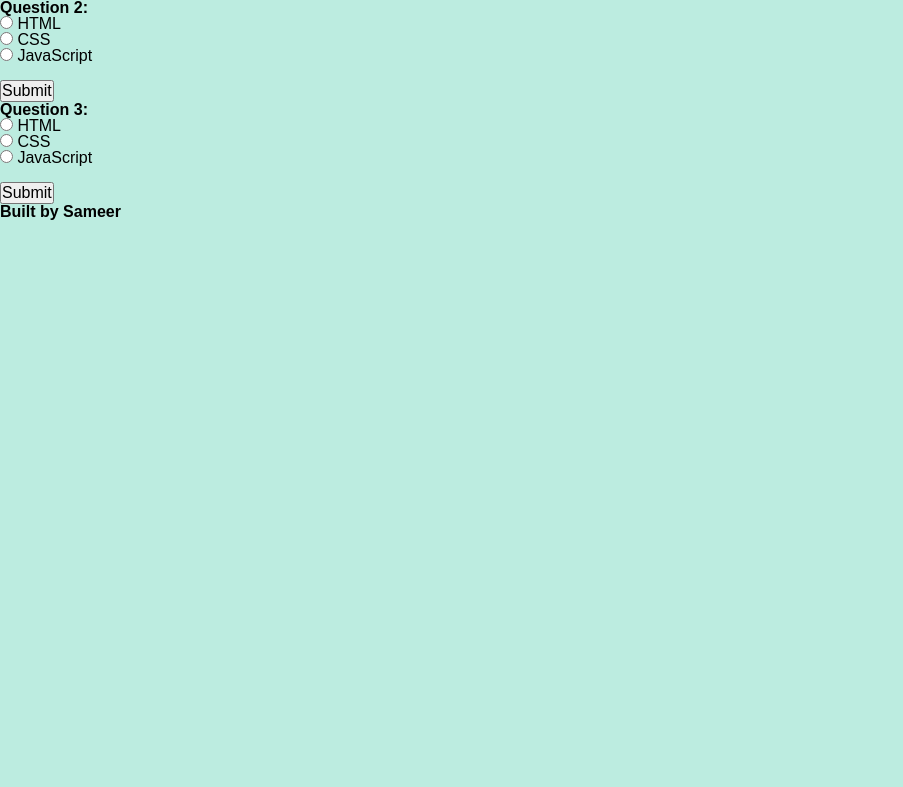
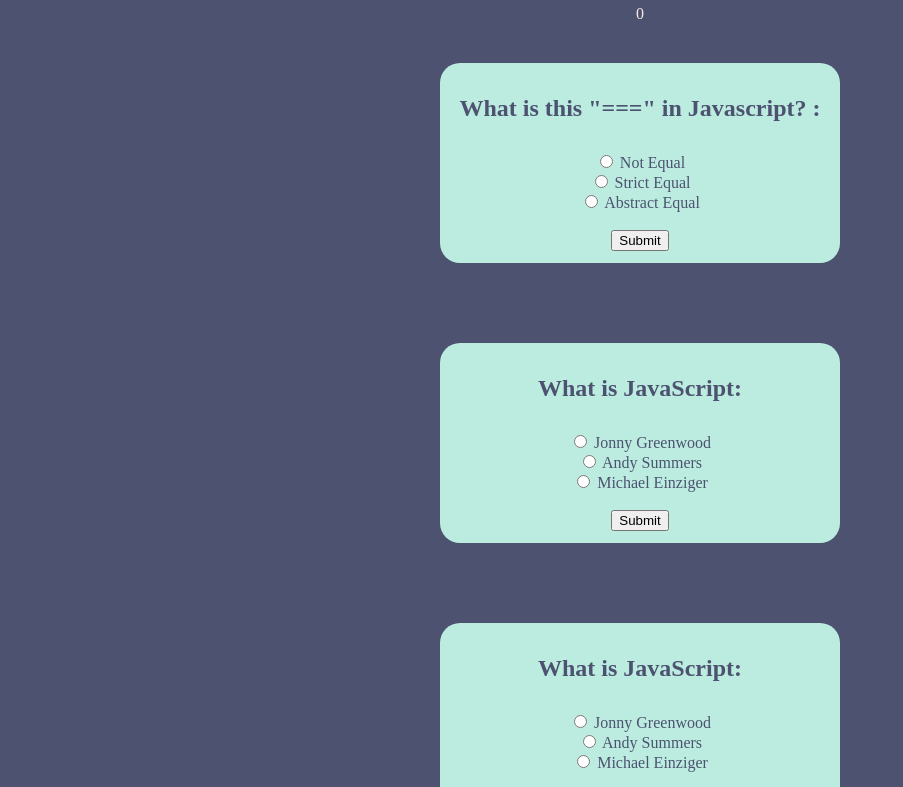
Before and after one commit to sameersamuel/module-04_quiz-challenge, a plain HTML site: page index.html in a window 1280 px wide. Shown: the part 150-937 px from the top of the page, without its empty margins (0-903 px from the left). Before the commit the page ends 800 px from the top, so only its background shows below. Drawn offline with Linux system fonts and the light colour scheme.

Commit message:
filling out html. will forms work? added basic styling. starting js psuedo-code

```diff
--- a/assets/css/style.css
+++ b/assets/css/style.css
@@ -1,12 +1,47 @@
 :root {
-    --xlight: #36EEE0;
-    --light: #4C5270;
-    --dark: #BCECE0;
-    --xdark: #FAE8E0;
+    --dark: #36EEE0;
+    --xdark: #4C5270;
+    --light: #BCECE0;
+    --xlight: #FAE8E0;
 }
 
 
 
 body {
-    background-color: var(--dark);
+    display: grid;
+    background-color: var(--xdark);
 }
+
+header {
+    display: grid;
+    text-align: center;
+    color: var(--xlight);
+
+}
+
+#game-play {
+    display: grid;
+    justify-items: center;
+}
+
+.question-container {
+    display: grid;
+    align-content: center;
+    align-items: center;
+    /* justify-content: space-around; */
+    /* grid-template-columns: auto auto auto auto; */
+    grid-gap: 10px;
+    border-radius: 20px;
+    margin: 40px;
+    height: 200px;
+    width: 400px;
+    text-align: center;
+    background-color: var(--light);
+    color: var(--xdark);
+}
+
+/* .choices {
+    display: flex;
+    align-items: center;
+
+} */
--- a/assets/js/main.js
+++ b/assets/js/main.js
@@ -1,6 +1,11 @@
 var buttonEl = document.querySelector('#start-button');
 var timerEl = document.getElementById('timer');
 
+
+function submitBtn {
+//when submit button is clicked "question-1" container display should change from block to hide, and "question-2" container should go from hide to block.
+
+};
 
 
 
--- a/index.html
+++ b/index.html
@@ -4,61 +4,73 @@
     <meta charset="UTF-8">
     <meta http-equiv="X-UA-Compatible" content="IE=edge">
     <meta name="viewport" content="width=device-width, initial-scale=1.0">
-    <link rel="stylesheet" href="./assets/css/reset.css">
+    <!-- <link rel="stylesheet" href="./assets/css/reset.css"> -->
     <link rel="stylesheet" href="./assets/css/style.css">
     <title>Quiz Challenge!</title>
 </head>
 <body>
     <header class="header">
         <h1>Quiz Challenge!</h1>
+        <section id="score-timer" class="container">
+            <section id="high-scores">
+                <h2>High Scores</h2>
+            </section>
+            <section id="timer">0</section>
     </header>
 
-    <section id="score-timer" class="container">
-        <section id="high-scores">
-            <h2>High Scores</h2>
-        </section>
-        <section id="timer">0</section>
     </section>
 
     <main id="jumbotron">
         <section id="game-play" class="container">
-            <section id="question-1">
 
-                    <h2>Question 1:</h2>
+            <section id="question-1" class="question-container">
+                <h2>What is this "===" in Javascript? :</h2>
+                <form  action="">
+                  <section class="choices">
+                    <input type="radio" id="" name="choices-1" value="Not Equal">
+                    <label for="jonny">Not Equal</label><br>
+                    <input type="radio" id="" name="choices-1" value="Strict Equal">
+                    <label for="andy">Strict Equal</label><br>
+                    <input type="radio" id="" name="choices-1" value="Abstract Equal">
+                    <label for="michael">Abstract Equal</label><br><br>
+                </section>
+                  <input type="submit" value="Submit">
+                </form>
+            </section>
+            <section id="question-2" class="question-container">
+                <h2>What is JavaScript:</h2>
+                <form  action="">
+                    <section class="choices">
+                        <input type="radio" id="" name="choices-2" value="Jonny">
+                        <label for="jonny">Jonny Greenwood</label><br>
+                        <input type="radio" id="" name="choices-2" value="Andy">
+                        <label for="andy">Andy Summers</label><br>
+                        <input type="radio" id="" name="choices-2" value="Michael">
+                        <label for="michael">Michael Einziger</label><br><br>
+                        <input type="submit" value="Submit">
+                    </section>
+                </form>
+            </section>
+            <section id="question-3" class="question-container">
+                <h2>What is JavaScript:</h2>
+                <form  action="">
+                    <section class="choices">
+                        <input type="radio" id="" name="choices-3" value="Jonny">
+                        <label for="jonny">Jonny Greenwood</label><br>
+                        <input type="radio" id="" name="choices-3" value="Andy">
+                        <label for="andy">Andy Summers</label><br>
+                        <input type="radio" id="" name="choices-3" value="Michael">
+                        <label for="michael">Michael Einziger</label><br><br>
+                        <input type="submit" value="Submit">
+                    </section>
+                </form>
+            </section>
 
-                    <form action="/action_page.php">
-                      <input type="radio" id="html" name="fav_language" value="HTML">
-                      <label for="html">HTML</label><br>
-                      <input type="radio" id="css" name="fav_language" value="CSS">
-                      <label for="css">CSS</label><br>
-                      <input type="radio" id="javascript" name="fav_language" value="JavaScript">
-                      <label for="javascript">JavaScript</label><br><br>
-                    <input type="submit" value="Submit">
-                    </form>
-                    <h2>Question 2:</h2>
 
-                    <form action="/action_page.php">
-                      <input type="radio" id="html" name="fav_language" value="HTML">
-                      <label for="html">HTML</label><br>
-                      <input type="radio" id="css" name="fav_language" value="CSS">
-                      <label for="css">CSS</label><br>
-                      <input type="radio" id="javascript" name="fav_language" value="JavaScript">
-                      <label for="javascript">JavaScript</label><br><br>
-                    <input type="submit" value="Submit">
-                    </form>
 
-                    <h2>Question 3:</h2>
 
-                    <form action="/action_page.php">
-                      <input type="radio" id="html" name="fav_language" value="HTML">
-                      <label for="html">HTML</label><br>
-                      <input type="radio" id="css" name="fav_language" value="CSS">
-                      <label for="css">CSS</label><br>
-                      <input type="radio" id="javascript" name="fav_language" value="JavaScript">
-                      <label for="javascript">JavaScript</label><br><br>
-                    <input type="submit" value="Submit">
-                    </form>
-            </section>
+
+
         </section>
 
     </main>
```
